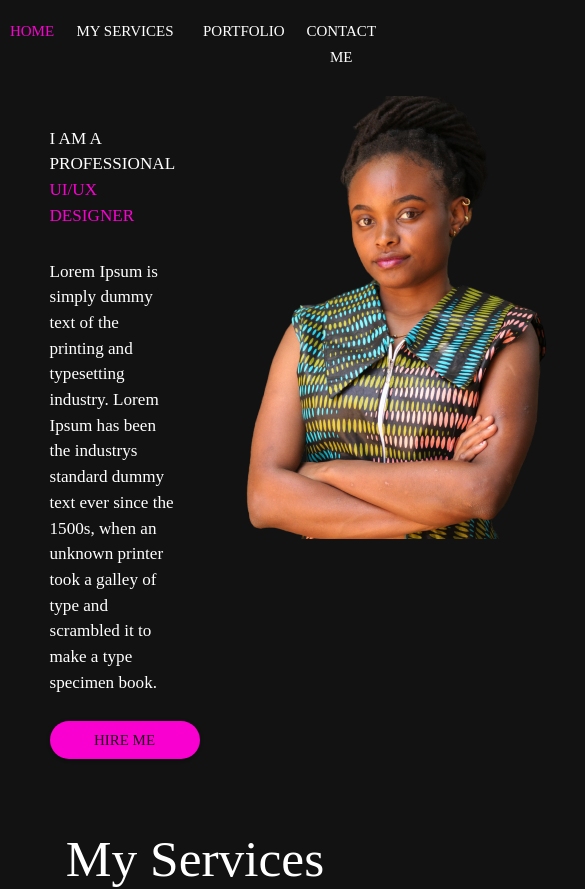
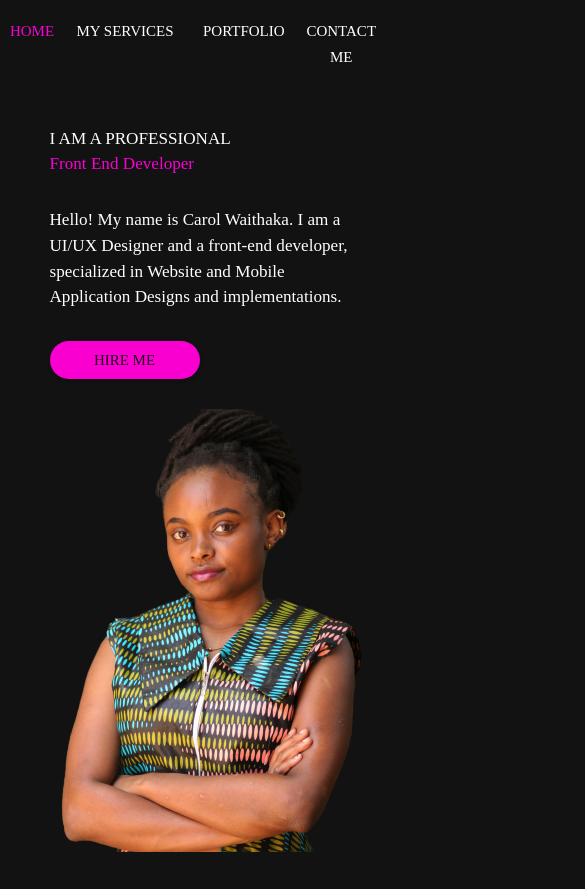
Before and after one commit to canjey/portfolio, a React (Create React App) app: page / in a window 390 px wide. Shown: the top 889 px of the page, 585 px wide, since content can reach past the window. Built offline with nearby package versions, Linux system fonts and the light colour scheme.

Commit message:
feat/Added responsiveness in about me component

```diff
--- a/src/components/homepage/aboutme.js
+++ b/src/components/homepage/aboutme.js
@@ -11,21 +11,20 @@ export default function AboutMe(){
     return(
         <>
         <Grid container>
-            <Grid item xs={6} sx={{padding:'30px'}}>
+            <Grid item lg={6} md={6} xs={12} sx={{padding:'30px'}}>
                 <Typography>
                     I AM A PROFESSIONAL
                 </Typography>
                 <Typography sx={{color:'#F900D1'}}>
-                     UI/UX DESIGNER
+                     Front End Developer
                 </Typography>
                 <Typography sx={{marginTop:'30px'}}>
-                Lorem Ipsum is simply dummy text of the printing and typesetting industry.
-                Lorem Ipsum has been the industrys standard dummy text ever since the 1500s,
-                when an unknown printer took a galley of type and scrambled it to make a type specimen book.
+                Hello! My name is Carol Waithaka. I am a UI/UX Designer and a front-end developer, specialized in Website and Mobile Application Designs
+                and implementations.
                 </Typography>
-                <Button variant="contained" sx={{backgroundColor:'#F900D1', width:'150px', borderRadius:'20px', marginTop:'20%'}}>Hire Me</Button>
+                <Button variant="contained" sx={{backgroundColor:'#F900D1', width:'150px', borderRadius:'20px', marginTop:'10%'}}>Hire Me</Button>
             </Grid>
-            <Grid item xs={6}>
+            <Grid item xs={12} lg={6} md={6}>
                 <img src={Profile} />
             </Grid>
         </Grid>
```
Also changed, not shown: src/Components/Homepage/aboutme.js (+6 -7 lines).
